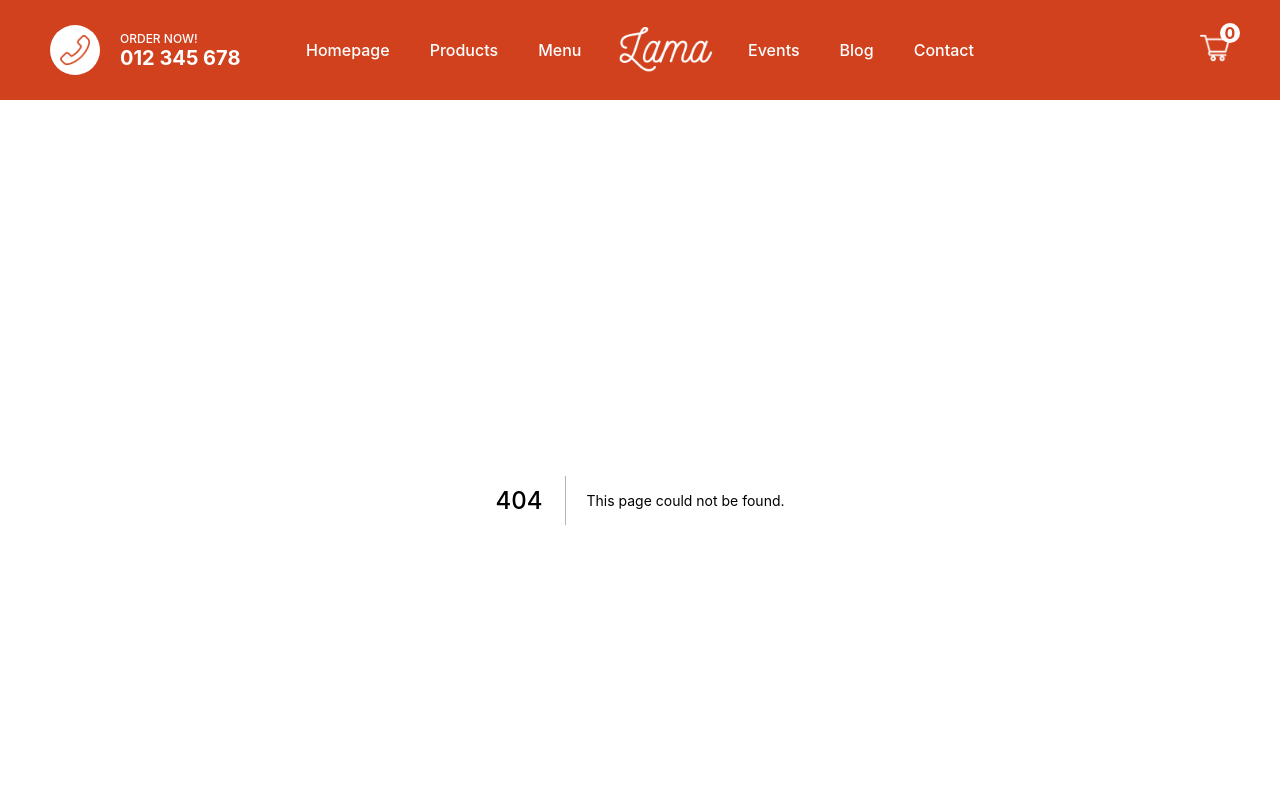
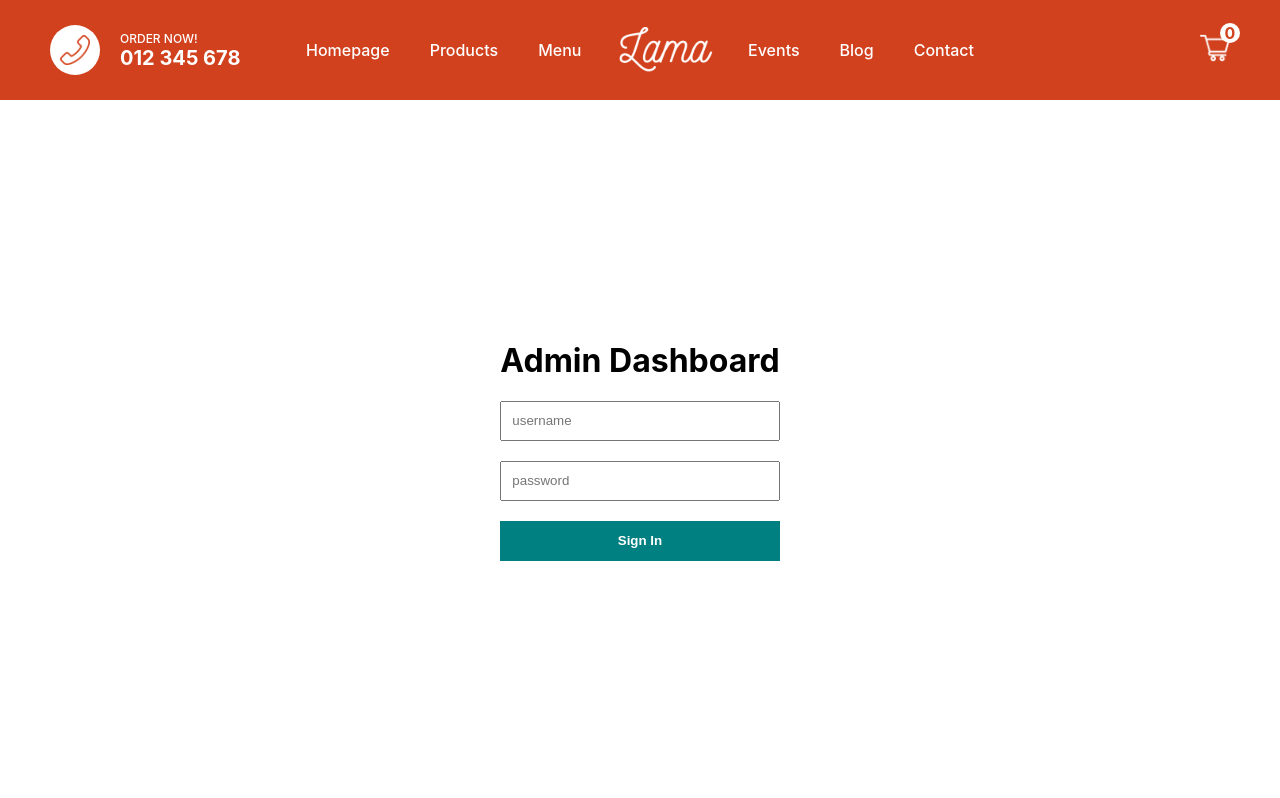
Before and after one commit to carolchep/Pizza-Order-app, a Next.js app: page /admin/login in a window 1280 px wide. Before the commit this address had no page. Shown: the top 798 px of the page. Built offline with nearby package versions, Linux system fonts and the light colour scheme.

Commit message:
authentification

```diff
--- a/package.json
+++ b/package.json
@@ -11,6 +11,7 @@
     "@paypal/react-paypal-js": "^7.6.0",
     "@reduxjs/toolkit": "^1.7.2",
     "axios": "^0.25.0",
+    "cookie": "^0.4.2",
     "mongoose": "^6.2.0",
     "next": "12.0.8",
     "react": "17.0.2",
--- /dev/null
+++ b/pages/admin/login.jsx
@@ -0,0 +1,48 @@
+import axios from "axios";
+import { useRouter } from "next/router";
+import { useState } from "react";
+import styles from "../../styles/Login.module.css";
+
+const Login = () => {
+    const [username, setUsername] = useState(null);
+    const [password, setPassword] = useState(null);
+    const [error, setError] = useState(false);
+    const router = useRouter();
+
+    const handleClick = async () => {
+        try {
+            await axios.post("http://localhost:3000/api/login", {
+                username,
+                password,
+            });
+            router.push("/admin");
+        } catch (err) {
+            setError(true);
+        }
+    };
+
+    return (
+        <div className={styles.container}>
+            <div className={styles.wrapper}>
+                <h1>Admin Dashboard</h1>
+                <input
+                    placeholder="username"
+                    className={styles.input}
+                    onChange={(e) => setUsername(e.target.value)}
+                />
+                <input
+                    placeholder="password"
+                    type="password"
+                    className={styles.input}
+                    onChange={(e) => setPassword(e.target.value)}
+                />
+                <button onClick={handleClick} className={styles.button}>
+                    Sign In
+                </button>
+                {error && <span className={styles.error}>Wrong Credentials!</span>}
+            </div>
+        </div>
+    );
+};
+
+export default Login;
--- /dev/null
+++ b/pages/api/login.js
@@ -0,0 +1,25 @@
+import cookie from "cookie";
+
+const handler = (req, res) => {
+    if (req.method === "POST") {
+        const { username, password } = req.body;
+        if (
+            username === process.env.ADMIN_USERNAME &&
+            password === process.env.ADMIN_PASSWORD
+        ) {
+            res.setHeader(
+                "Set-Cookie",
+                cookie.serialize("token", process.env.TOKEN, {
+                    maxAge: 60 * 60,
+                    sameSite: "strict",
+                    path: "/",
+                })
+            );
+            res.status(200).json("Succesfull");
+        } else {
+            res.status(400).json("Wrong Credentials!");
+        }
+    }
+};
+
+export default handler;
--- /dev/null
+++ b/styles/Login.module.css
@@ -0,0 +1,32 @@
+.container {
+    height: calc(100vh - 100px);
+    display: flex;
+    align-items: center;
+    justify-content: center;
+}
+
+.wrapper {
+    display: flex;
+    flex-direction: column;
+}
+
+.input {
+    height: 40px;
+    margin-bottom: 20px;
+    padding: 0px 10px;
+}
+
+.button {
+    height: 40px;
+    margin-bottom: 20px;
+    border: none;
+    background-color: teal;
+    color: white;
+    font-weight: 600;
+    cursor: pointer;
+}
+
+.error {
+    font-size: 13px;
+    color: red;
+}
```
Also changed, not shown: 2 other files (tests, documents, lock files or other folders).
